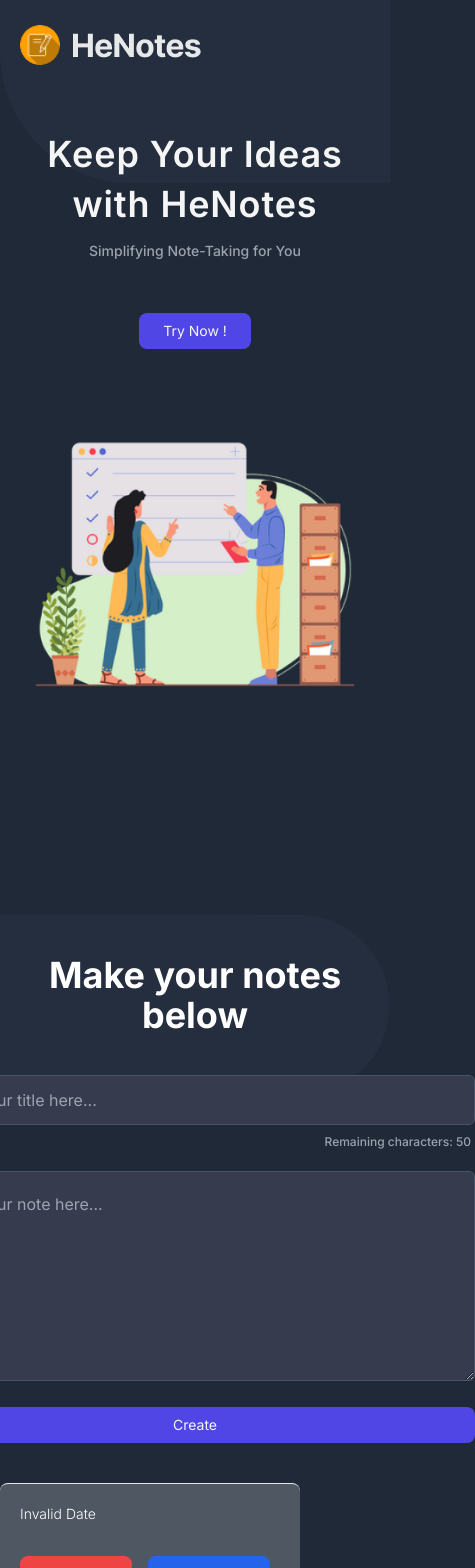
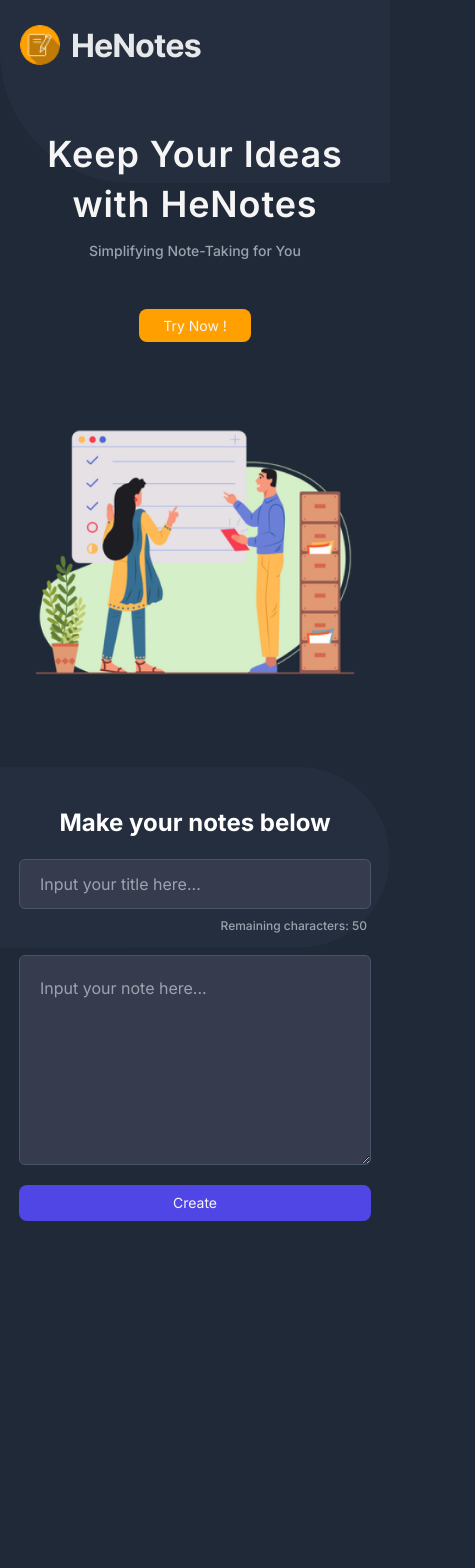
Before and after one commit to Eunlip/HeNotes, a React (Vite) app: page / in a window 390 px wide. Shown: the top 1568 px of the page, 475 px wide, since content can reach past the window. Built offline with nearby package versions, Linux system fonts and the light colour scheme.

Commit message:
fix responsive notes input in mobile

```diff
--- a/package.json
+++ b/package.json
@@ -12,7 +12,8 @@
   "dependencies": {
     "react": "^18.2.0",
     "react-dom": "^18.2.0",
-    "react-icons": "^5.0.1"
+    "react-icons": "^5.0.1",
+    "react-scroll": "^1.9.0"
   },
   "devDependencies": {
     "@types/react": "^18.2.64",
--- a/src/App.jsx
+++ b/src/App.jsx
@@ -1,13 +1,12 @@
-import Footer from './layout/Footer';
+// import Footer from './layout/Footer';
 import Header from './layout/Header';
 import MainSection from './layout/MainSection';
 
 function App() {
 	return (
-		<div className='container h-screen mx-auto font-Inter'>
+		<div className='container w-screen h-screen mx-auto 2xl:px-14 font-Inter'>
 			<Header />
 			<MainSection />
-			<Footer />
 		</div>
 	);
 }
--- a/src/components/NoteInput.jsx
+++ b/src/components/NoteInput.jsx
@@ -45,11 +45,12 @@ class NoteInput extends Component {
 
 	render() {
 		return (
-			<div className='relative z-20 flex items-center justify-center py-10'>
+			<div className='z-20 flex items-center justify-center pt-5 '>
 				<form onSubmit={this.onSubmitHandler}>
+					<div className='flex flex-col items-center justify-center w-[25rem]  '>
 						<div className='flex flex-col gap-2 mb-5'>
 							<input
-							className='px-5 py-3 w-[35rem] rounded-md bg-[#363C4E] text-gray-200 focus:outline-none placeholder:text-gray-400 border border-slate-600'
+								className='px-5 py-3 sm:w-[35rem] w-[22rem] rounded-md bg-[#363C4E] text-gray-200 focus:outline-none placeholder:text-gray-400 border border-slate-600'
 								type='text'
 								placeholder='Input your title here...'
 								required
@@ -66,15 +67,16 @@ class NoteInput extends Component {
 						</div>
 						<textarea
 							rows={7}
-						className='w-[35rem] border border-slate-600 focus:outline-none placeholder:text-gray-400 text-gray-200 px-5 py-5 bg-[#363C4E] rounded-md'
+							className='sm:w-[35rem] w-[22rem] border border-slate-600 focus:outline-none placeholder:text-gray-400 text-gray-200 px-5 py-5 bg-[#363C4E] rounded-md'
 							placeholder='Input your note here...'
 							required
 							value={this.state.body}
 							onChange={this.onBodyChange}
 						></textarea>
-					<button className='block rounded-lg mt-5 py-2 px-6 w-[35rem] text-sm sm:text-lg bg-indigo-600 text-[#F5F5F5] hover:bg-indigo-500'>
+						<button className='block rounded-lg mt-5 py-2 px-6 sm:w-[35rem] w-[22rem] text-sm sm:text-lg bg-indigo-600 text-[#F5F5F5] hover:bg-indigo-500'>
 							Create
 						</button>
+					</div>
 				</form>
 			</div>
 		);
--- a/src/layout/Header.jsx
+++ b/src/layout/Header.jsx
@@ -1,24 +1,36 @@
+import { Link } from 'react-scroll';
 import logo from '../assets/images/logo.png';
 import heroImage from '../assets/images/image-6.png';
 import rectangle from '../assets/images/rectangle-10.png';
 
 export default function Header() {
 	return (
-		<header className='container px-5 mx-auto lg:h-screen '>
-			<img className='relative z-20' src={logo} alt='brand logo' />
+		<header className='container px-5 mx-auto xl:h-screen '>
+			<img className='relative z-20 md:mx-0' src={logo} alt='brand logo' />
 			<div className='flex flex-col items-center justify-center md:flex-row md:justify-between'>
 				<div className='relative z-20 flex flex-col items-center gap-3 mt-10 md:items-start'>
 					<h1 className='text-center md:text-start text-4xl sm:text-5xl tracking-wide leading-snug sm:leading-normal font-semibold text-[#f5f5f5]'>
 						Keep Your Ideas <br /> with HeNotes
 					</h1>
-					<p className='md:text-xl text-sm font-medium text-[#9ca3af]'>Simplifying Note-Taking for You</p>
+					<p className='md:text-xl text-sm font-medium text-[#9ca3af]'>
+						Simplifying Note-Taking for You
+					</p>
 					<div className='mt-10'>
-						<button className='rounded-lg py-2 px-6 text-sm sm:text-lg bg-indigo-600 text-[#F5F5F5] hover:bg-indigo-500'>
+						<Link
+							to='notesInput'
+							smooth={true}
+							duration={500}
+							className='cursor-pointer rounded-lg py-2 px-6 text-sm sm:text-lg bg-[#FFA000] text-[#F5F5F5] hover:bg-[#f1ae3a]'
+						>
 							Try Now !
-						</button>
+						</Link>
 					</div>
 				</div>
-				<img className='relative right-0 z-10 mt-10 w-96 md:w-80 lg:w-auto' src={heroImage} alt='hero image' />
+				<img
+					className='relative right-0 z-10 mt-10 w-96 md:w-80 lg:w-auto'
+					src={heroImage}
+					alt='hero image'
+				/>
 				<div className='absolute top-0 right-0 z-0'>
 					<img src={rectangle} alt='rectangle' />
 				</div>
--- a/src/layout/MainSection.jsx
+++ b/src/layout/MainSection.jsx
@@ -1,16 +1,16 @@
 import NoteInput from '../components/NoteInput';
 import rectangleMain from '../assets/images/rectangle-main.png';
-import NoteItem from '../components/NoteItem';
 
 export default function MainSection() {
 	return (
-		<main className='container h-screen py-44 lg:py-0'>
+		<main id='notesInput' className='container h-screen py-10 md:py-60 xl:py-1'>
 			<img className='absolute left-0 z-0' src={rectangleMain} alt='' />
-			<h2 className='relative z-20 mt-10 text-4xl font-bold text-center text-white'>
-				Make your notes below
-			</h2>
-			<NoteInput />
-      <NoteItem />
+			<div className='relative z-10'>
+				<h2 className='z-20 mt-10 text-2xl font-bold text-center text-white sm:text-4xl'>
+					Make your notes below
+				</h2>
+				<NoteInput />
+			</div>
 		</main>
 	);
 }
```
Also changed, not shown: 1 other file (tests, documents, lock files or other folders). Lines whose indentation alone changed are shown as unchanged.
